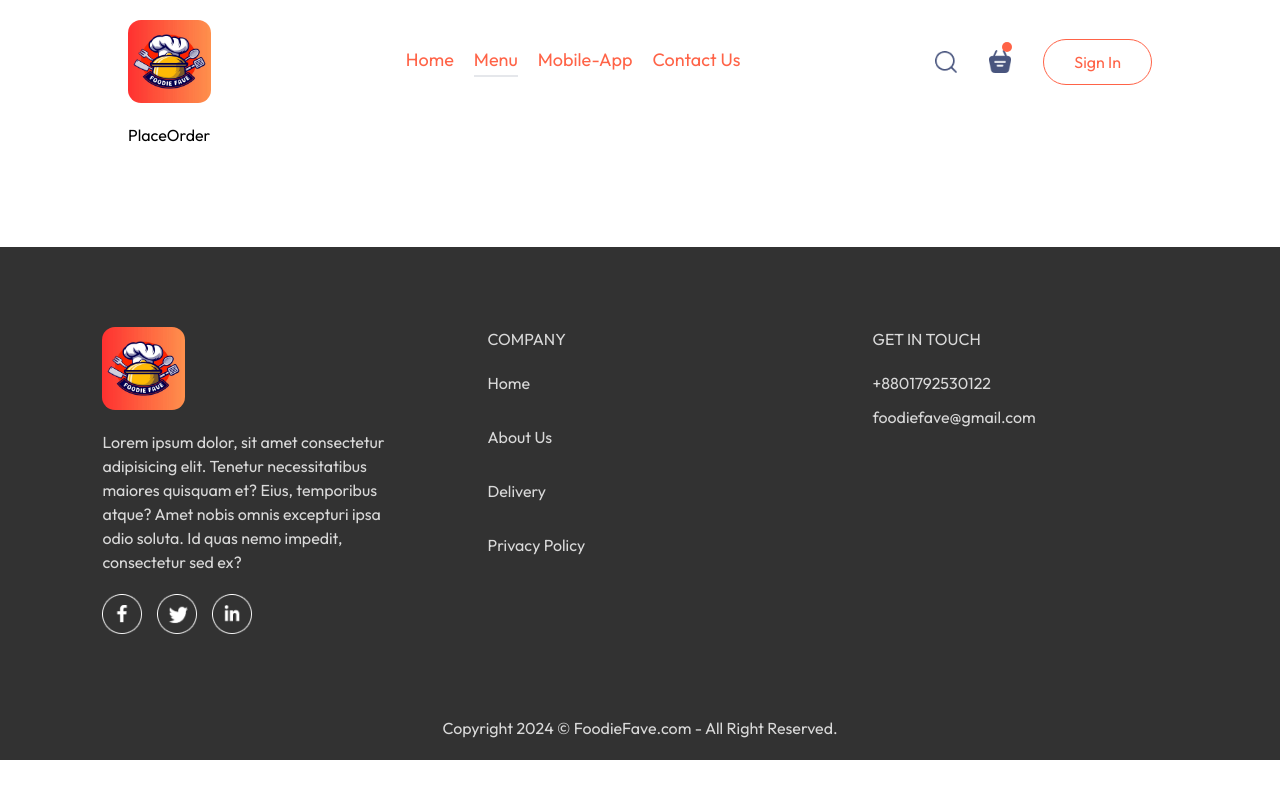
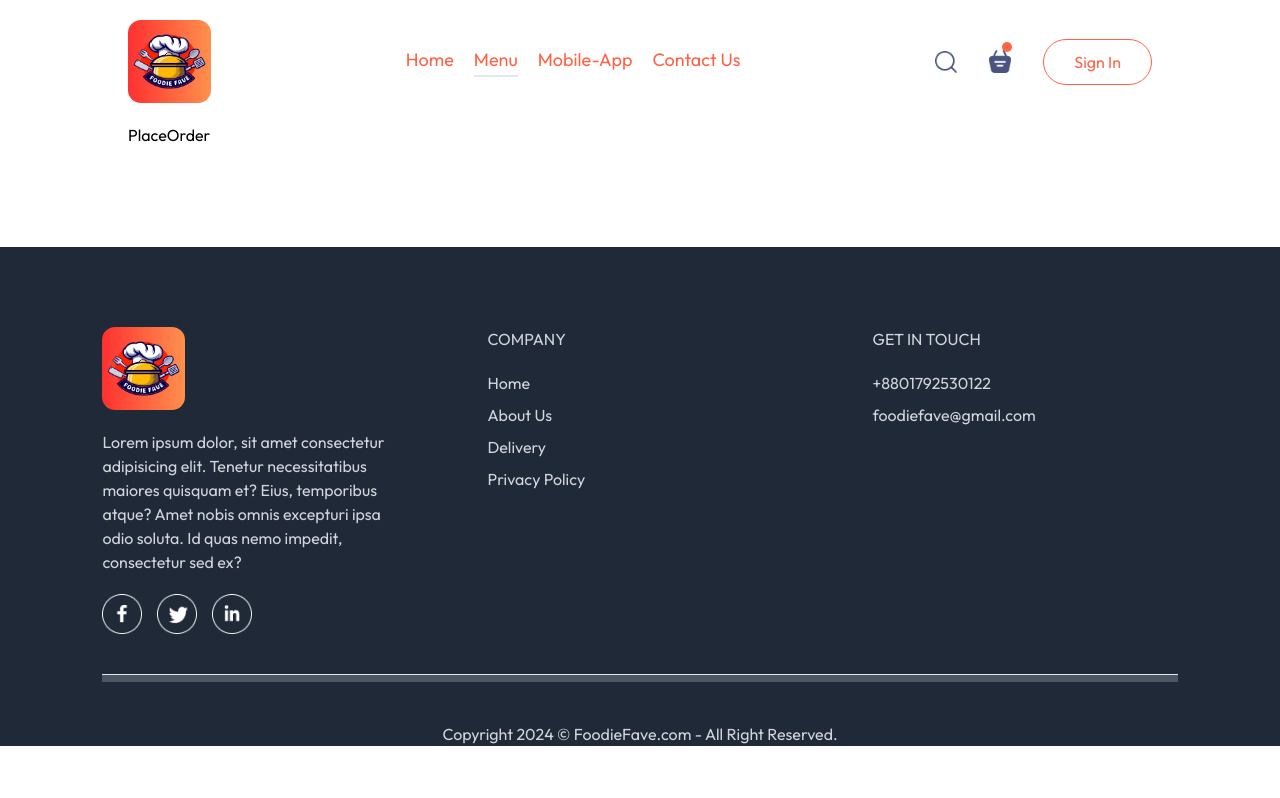
Before and after one commit to sadia-54/FoodieFave, a React (Vite) app in the folder client/: page /order in a window 1280 px wide. Built offline with nearby package versions, Linux system fonts and the light colour scheme.

Commit message:
fixed the design issues

```diff
--- a/client/package.json
+++ b/client/package.json
@@ -12,7 +12,9 @@
   "dependencies": {
     "react": "^18.3.1",
     "react-dom": "^18.3.1",
-    "react-router-dom": "^7.1.1"
+    "react-router-dom": "^7.1.1",
+    "tailwind-scrollbar": "^3.1.0",
+    "tailwind-scrollbar-hide": "^2.0.0"
   },
   "devDependencies": {
     "@eslint/js": "^9.17.0",
--- a/client/src/components/AppDownload.jsx
+++ b/client/src/components/AppDownload.jsx
@@ -3,11 +3,11 @@ import { assets } from '@assets/assets';
 
 const AppDownload = () => {
   return (
-    <div className="app-download text-center mt-[100px] text-[max(2.3vw, 20px)] font-medium text-tomato">
+    <div className="text-center font-medium text-[tomato] mt-[100px] text-[2.3vw] sm:text-[20px]">
       <p>
         For Better User Experience Download Our <br /> FoodieFave App
       </p>
-      <div className="app-download-platforms flex justify-center gap-[max(2vw, 10px)] mt-[40px]">
+      <div className="app-download-platforms flex justify-center gap-[max(3vw, 20px)] mt-[40px]">
         <img
           className="w-[max(30vw, 120px)] max-w-[180px] transition-transform duration-500 cursor-pointer hover:scale-105"
           src={assets.play_store}
--- a/client/src/components/ExploreMenu.jsx
+++ b/client/src/components/ExploreMenu.jsx
@@ -9,7 +9,7 @@ const ExploreMenu = ({ category, setCategory }) => {
       <p className="explore-menu-text max-w-[60%] text-gray-500">
         Start your meal with our range of delicious appetizers, from fresh salads to spicy hot delights, perfect to kick off your dining experience.
       </p>
-      <div className="explore-menu-list flex justify-between items-center gap-[30px] text-center overflow-x-scroll my-5 mx-0">
+      <div className="explore-menu-list flex justify-between items-center gap-[30px] text-center my-5 overflow-x-scroll scrollbar-thin scrollbar-thumb-gray-400 scrollbar-track-gray-200">
         {menu_list.map((item, index) => {
           return (
             <div
@@ -18,11 +18,11 @@ const ExploreMenu = ({ category, setCategory }) => {
               className="explore-menu-list-item text-center cursor-pointer"
             >
               <img
-                className={`w-[7.5vw] min-w-[80px] rounded-full transition-all duration-200 ${category === item.menu_name ? "border-4 border-tomato p-1" : ""}`}
+                className={`w-[7.5vw] min-w-[80px] rounded-full transition-all duration-200 ${category === item.menu_name ? "border-4 border-[tomato] p-1" : ""}`}
                 src={item.menu_image}
                 alt=""
               />
-              <p className="mt-2 text-gray-500 text-[max(1.4vw, 16px)]">{item.menu_name}</p>
+              <p className="mt-[10px] pointer text-gray-500 text-[max(1.4vw, 16px)]">{item.menu_name}</p>
             </div>
           )
         })}
--- a/client/src/components/FoodDisplay.jsx
+++ b/client/src/components/FoodDisplay.jsx
@@ -6,9 +6,9 @@ const FoodDisplay = ({ category }) => {
     const { food_list } = useContext(StoreContext)
 
     return (
-        <div className="food-display mt-8">
-            <h2 className="text-tomato text-3xl font-semibold">Top Dishes Near You!</h2>
-            <div className="food-display-list grid grid-cols-1 sm:grid-cols-2 md:grid-cols-3 lg:grid-cols-4 gap-8 mt-8">
+        <div className="food-display mt-[30px]">
+            <h2 className="text-[max(2vw,24px)] font-semibold text-[tomato]">Top Dishes Near You!</h2>
+            <div className="grid grid-cols-[repeat(auto-fill,minmax(240px,1fr))] mt-8 gap-x-7 gap-y-12">
                 {food_list.map((item, index) => {
                     if (category === 'All' || category === item.category) {
                         return <FoodItem key={index} id={item._id} name={item.name} description={item.description} price={item.price} image={item.image} />
--- a/client/src/components/Footer.jsx
+++ b/client/src/components/Footer.jsx
@@ -2,42 +2,43 @@ import { assets } from '@assets/assets'
 
 const Footer = () => {
   return (
-    <div className='footer bg-[#323232] text-[#d9d9d9] pt-[80px] pb-[20px] px-[8vw] mt-[100px] flex flex-col items-center gap-[20px]'>
-      <div className="footer-content grid grid-cols-3 gap-[80px] w-full">
-        <div className="footer-content-left flex flex-col items-start gap-[20px]">
+    <footer className="bg-gray-800 text-gray-300 mt-[100px] pt-[80px] px-[8vw] flex flex-col items-center gap-[20px]" id="footer">
+      <div className="grid grid-cols-1 md:grid-cols-3 gap-[80px] w-full">
+        <div className="flex flex-col items-start gap-[20px]">
           <img src={assets.logo} alt="" className="w-[83px] rounded-[13px]" />
-          <p>
-            Lorem ipsum dolor, sit amet consectetur adipisicing elit. Tenetur necessitatibus maiores quisquam et? Eius, temporibus atque? Amet nobis omnis excepturi ipsa odio soluta. Id quas nemo impedit, consectetur sed ex?
-          </p>
-
-          <div className="footer-social-icons flex">
-            <img src={assets.facebook_icon} alt="" className="w-[40px] mr-[15px]" />
-            <img src={assets.twitter_icon} alt="" className="w-[40px] mr-[15px]" />
-            <img src={assets.linkedin_icon} alt="" className="w-[40px] mr-[15px]" />
+          <p>Lorem ipsum dolor, sit amet consectetur adipisicing elit. Tenetur necessitatibus maiores quisquam et? Eius, temporibus atque? Amet nobis omnis excepturi ipsa odio soluta. Id quas nemo impedit, consectetur sed ex?</p>
+          <div className="flex items-center gap-[15px]">
+            <img src={assets.facebook_icon} alt="" className="w-[40px] cursor-pointer" />
+            <img src={assets.twitter_icon} alt="" className="w-[40px] cursor-pointer" />
+            <img src={assets.linkedin_icon} alt="" className="w-[40px] cursor-pointer" />
           </div>
         </div>
 
-        <div className="footer-content-center flex flex-col items-start gap-[20px]">
+        <div className="flex flex-col items-start gap-[20px]">
           <h2 className="text-tomato">COMPANY</h2>
-          <ul className="cursor-pointer mb-[10px]">Home</ul>
-          <ul className="cursor-pointer mb-[10px]">About Us</ul>
-          <ul className="cursor-pointer mb-[10px]">Delivery</ul>
-          <ul className="cursor-pointer mb-[10px]">Privacy Policy</ul>
+          <ul className="list-none space-y-2">
+            <li className="cursor-pointer">Home</li>
+            <li className="cursor-pointer">About Us</li>
+            <li className="cursor-pointer">Delivery</li>
+            <li className="cursor-pointer">Privacy Policy</li>
+          </ul>
         </div>
 
-        <div className="footer-content-right flex flex-col items-start gap-[20px]">
+        <div className="flex flex-col items-start gap-[20px]">
           <h2 className="text-tomato">GET IN TOUCH</h2>
-          <ul>
-            <li className="cursor-pointer mb-[10px]">+8801792530122</li>
-            <li className="cursor-pointer mb-[10px]">foodiefave@gmail.com</li>
+          <ul className="list-none space-y-2">
+            <li>+8801792530122</li>
+            <li>foodiefave@gmail.com</li>
           </ul>
         </div>
       </div>
 
-      <hr className="w-full h-[2px] bg-grey my-[20px] border-none" />
+      <hr className="w-full h-2 bg-gray-600 my-[20px]" />
 
-      <p className="footer-copyright text-center">Copyright 2024 © FoodieFave.com - All Right Reserved.</p>
-    </div>
+      <p className="footer-copyright text-center">
+        Copyright 2024 © FoodieFave.com - All Right Reserved.
+      </p>
+    </footer>
   )
 }
 
--- a/client/src/index.css
+++ b/client/src/index.css
@@ -30,6 +30,26 @@ a {
   /* Tailwind utility for width and margin */
 }
 
+/* Custom thin scrollbar */
+.scrollbar-thin::-webkit-scrollbar {
+  width: 6px;
+  /* Adjust the width of the scrollbar */
+  height: 6px;
+  /* Adjust the height for horizontal scrollbars */
+}
+
+.scrollbar-thin::-webkit-scrollbar-thumb {
+  background: #a0aec0;
+  /* Set the color of the scrollbar thumb */
+  border-radius: 4px;
+  /* Make it rounded */
+}
+
+.scrollbar-thin::-webkit-scrollbar-track {
+  background: #edf2f7;
+  /* Set the color of the scrollbar track */
+}
+
 /* Keyframes */
 @keyframes fadeIn {
   0% {
--- a/client/tailwind.config.cjs
+++ b/client/tailwind.config.cjs
@@ -17,5 +17,7 @@ export default {
       },
     },
   },
-  plugins: [],
+  plugins: [
+    require('tailwind-scrollbar'),
+  ],
 };
```
Also changed, not shown: client/src/components/FoodItem.jsx (+10 -10 lines), 1 other file (tests, documents, lock files or other folders).
